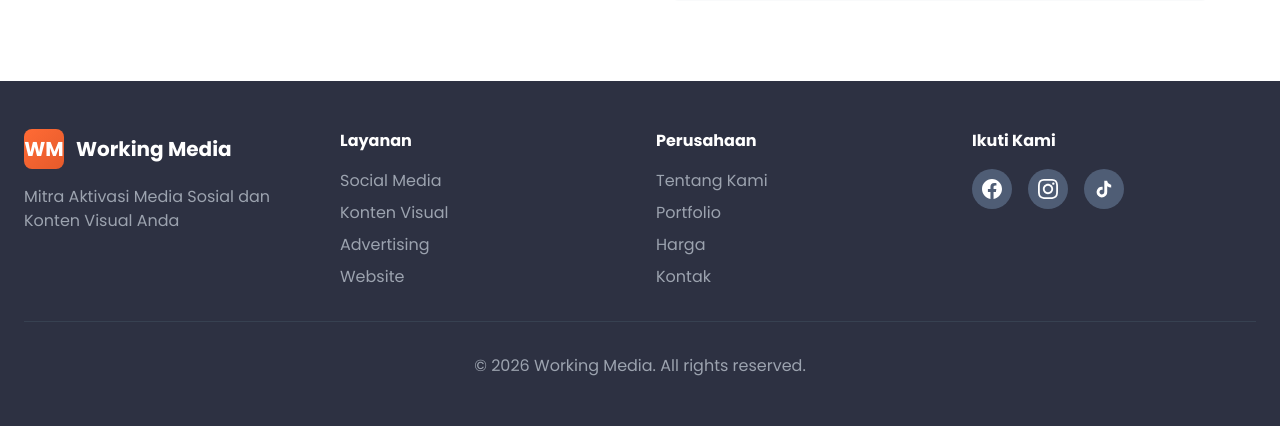
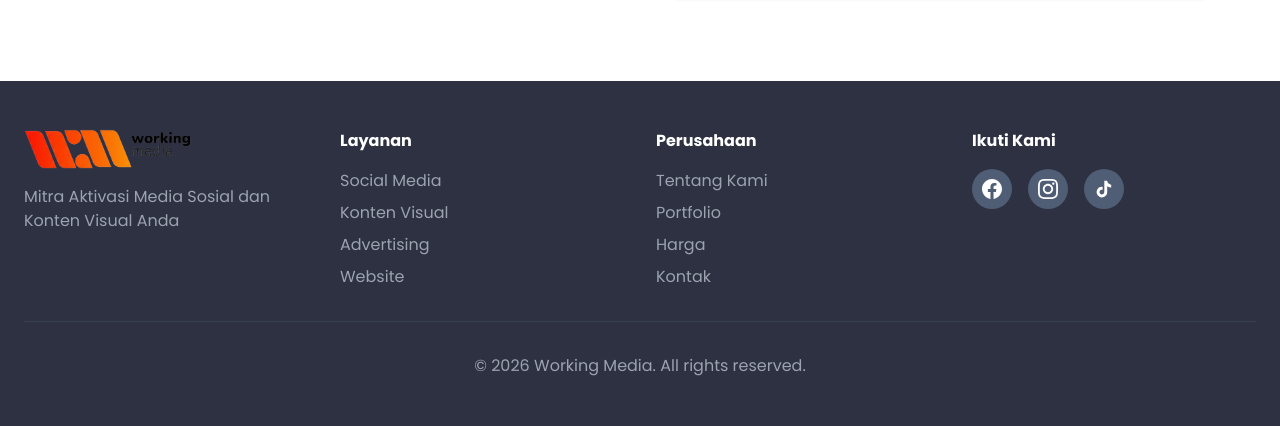
Before and after one commit to amal-hidayah/web-agency-workmed, a Flask app: page / in a window 1280 px wide. Shown: the part 5131-5557 px from the top of the page. Run offline with Flask 3, Linux system fonts and the light colour scheme; data that the repository does not hold is empty; some libraries are stand-ins or nearby versions.

Commit message:
update logo

```diff
--- a/templates/index.html
+++ b/templates/index.html
@@ -146,13 +146,13 @@
     <!-- Navigation -->
     <nav class="fixed w-full bg-white shadow-lg z-50">
         <div class="container mx-auto px-6 py-4">
-            <div class="flex justify-between items-center">
-                <div class="flex items-center space-x-3">
-                    <div class="w-10 h-10 bg-gradient-to-br from-brand-orange to-brand-orange-dark rounded-lg flex items-center justify-center">
-                        <span class="text-white font-bold text-xl">WM</span>
-                    </div>
-                    <span class="text-2xl font-bold text-brand-gray">Working Media</span>
+            <div class="flex justify-between items-center" style="height: 48px; max-height: 48px;">
+                <!-- Logo -->
+                <div class="flex items-center overflow-hidden h-9 md:h-12">
+                    <img src="{{ url_for('static', filename='logo.png') }}" alt="Working Media Logo" class="h-full w-auto object-contain">
                 </div>
+
+                <!-- Menu Navigasi -->
                 <div class="hidden md:flex space-x-8">
                     <a href="#home" class="text-brand-gray hover:text-brand-orange transition">Home</a>
                     <a href="#about" class="text-brand-gray hover:text-brand-orange transition">Tentang</a>
@@ -161,11 +161,12 @@
                     <a href="#portfolio" class="text-brand-gray hover:text-brand-orange transition">Portfolio</a>
                     <a href="#contact" class="text-brand-gray hover:text-brand-orange transition">Kontak</a>
                 </div>
+
+                <!-- Tombol CTA & Mobile Menu Button -->
                 <div class="flex items-center space-x-4">
                     <a href="https://wa.me/6289613922360" target="_blank" class="hidden md:block bg-brand-orange hover:bg-brand-orange-dark text-white px-6 py-2 rounded-full font-semibold transition">
-                    Hubungi Kami
-                </a>
-                    <!-- Mobile Menu Button -->
+                        Hubungi Kami
+                    </a>
                     <button id="mobile-menu-btn" class="md:hidden text-brand-gray focus:outline-none">
                         <svg class="w-6 h-6" fill="none" stroke="currentColor" viewBox="0 0 24 24">
                             <path stroke-linecap="round" stroke-linejoin="round" stroke-width="2" d="M4 6h16M4 12h16M4 18h16"></path>
@@ -722,10 +723,7 @@
             <div class="grid md:grid-cols-4 gap-8 mb-8">
                 <div>
                     <div class="flex items-center space-x-3 mb-4">
-                        <div class="w-10 h-10 bg-gradient-to-br from-brand-orange to-brand-orange-dark rounded-lg flex items-center justify-center">
-                            <span class="text-white font-bold text-xl">WM</span>
-                        </div>
-                        <span class="text-xl font-bold">Working Media</span>
+                        <img src="{{ url_for('static', filename='logo.png') }}" alt="Working Media Logo" class="h-10 w-auto">
                     </div>
                     <p class="text-gray-400">Mitra Aktivasi Media Sosial dan Konten Visual Anda</p>
                 </div>
```
Also changed, not shown: Working Media & Tagline.png (added), static/logo.png (added).
